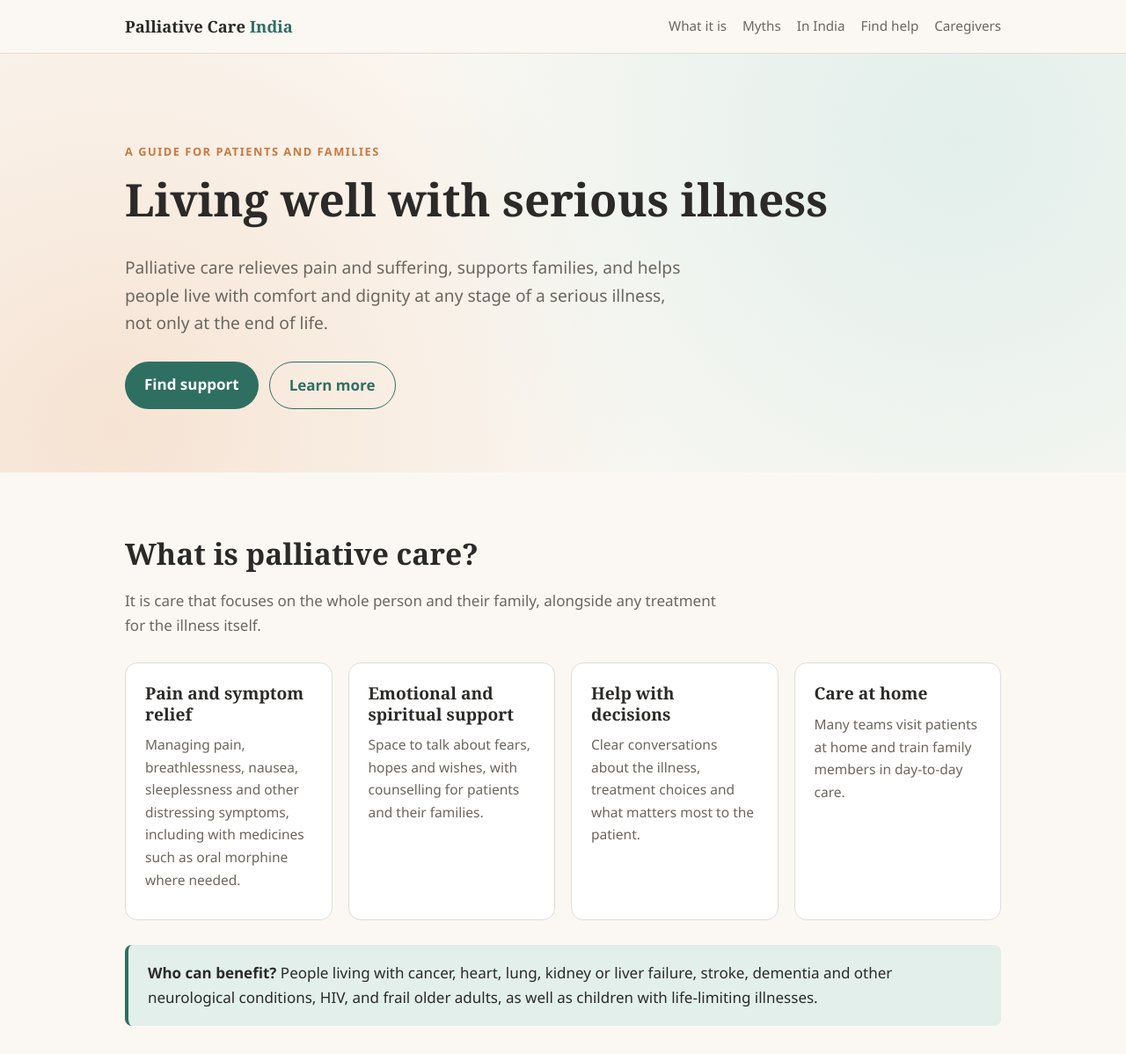
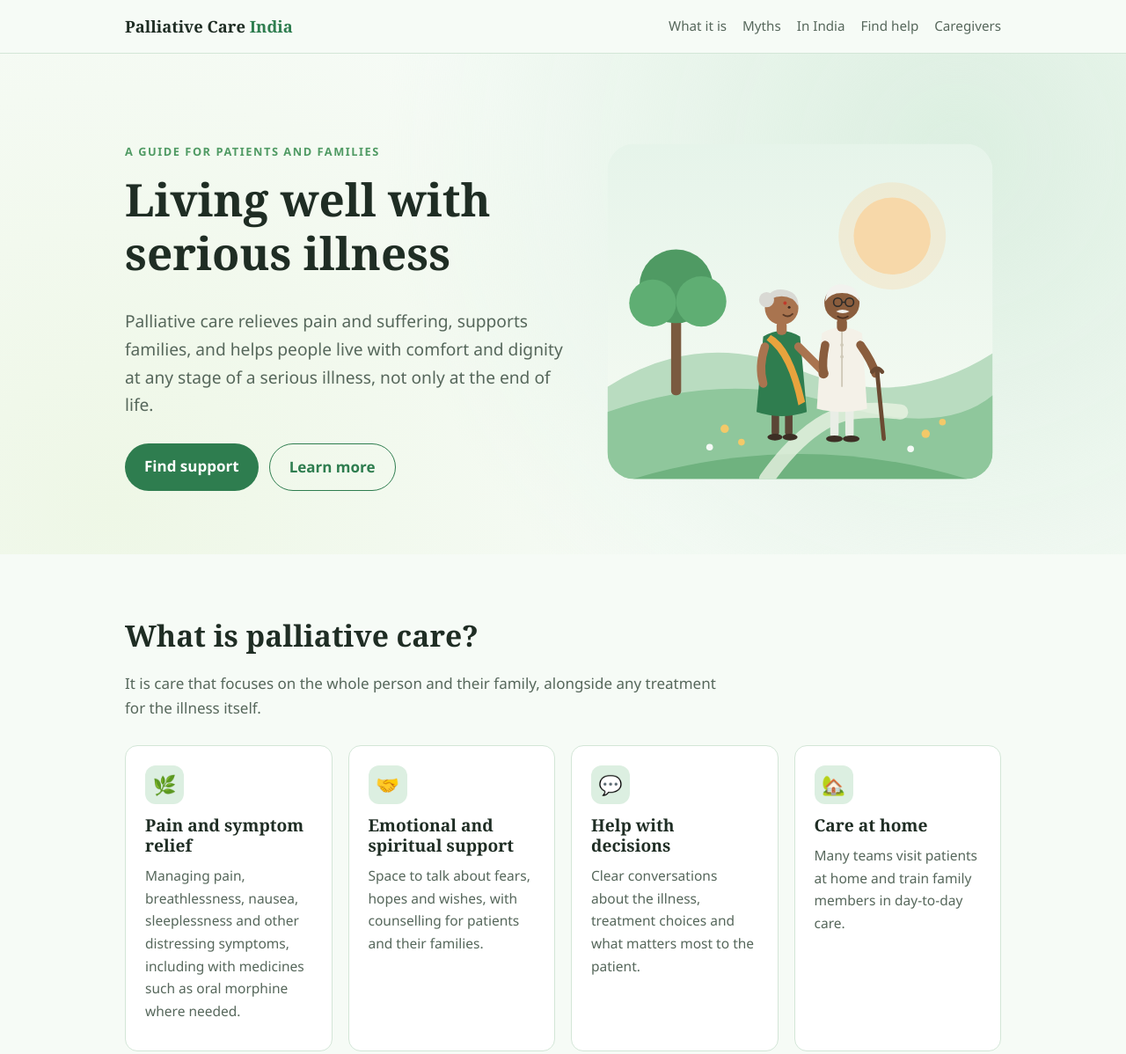
Before and after one commit to aneeshksh/palliative-care-india, a plain HTML site: page index.html in a window 1280 px wide. Shown: the top 1198 px of the page at 88% size. Drawn offline with Linux system fonts and the light colour scheme.

Commit message:
Add hero illustration, card icons and green colour scheme
Co-Authored-By: Claude Opus 5.5 <noreply@anthropic.com>
Claude-Session: https://claude.ai/code/session_011MoadbvaqW4KKjThvjzEeJ

```diff
--- a/index.html
+++ b/index.html
@@ -25,13 +25,18 @@
   <main id="top">
 
     <section class="hero">
-      <div class="wrap">
+      <div class="wrap hero-grid">
+        <div>
         <p class="eyebrow">A guide for patients and families</p>
         <h1>Living well with serious illness</h1>
         <p class="lead">Palliative care relieves pain and suffering, supports families, and helps people live with comfort and dignity at any stage of a serious illness, not only at the end of life.</p>
         <div class="cta-row">
           <a class="btn primary" href="#help">Find support</a>
           <a class="btn ghost" href="#what">Learn more</a>
+        </div>
+        </div>
+        <div class="hero-art">
+          <img src="images/hero.svg" alt="An older couple walking together, holding hands, in a green park at sunrise" width="480" height="420">
         </div>
       </div>
     </section>
@@ -42,18 +47,22 @@
         <p class="section-intro">It is care that focuses on the whole person and their family, alongside any treatment for the illness itself.</p>
         <div class="cards">
           <article class="card">
+            <div class="icon" aria-hidden="true">🌿</div>
             <h3>Pain and symptom relief</h3>
             <p>Managing pain, breathlessness, nausea, sleeplessness and other distressing symptoms, including with medicines such as oral morphine where needed.</p>
           </article>
           <article class="card">
+            <div class="icon" aria-hidden="true">🤝</div>
             <h3>Emotional and spiritual support</h3>
             <p>Space to talk about fears, hopes and wishes, with counselling for patients and their families.</p>
           </article>
           <article class="card">
+            <div class="icon" aria-hidden="true">💬</div>
             <h3>Help with decisions</h3>
             <p>Clear conversations about the illness, treatment choices and what matters most to the patient.</p>
           </article>
           <article class="card">
+            <div class="icon" aria-hidden="true">🏡</div>
             <h3>Care at home</h3>
             <p>Many teams visit patients at home and train family members in day-to-day care.</p>
           </article>
--- a/styles.css
+++ b/styles.css
@@ -1,12 +1,13 @@
 :root {
-  --bg: #fbf8f3;
-  --bg-alt: #f2ece2;
-  --ink: #2b2a28;
-  --muted: #6b665e;
-  --accent: #2f6f62;
-  --accent-soft: #e2efeb;
-  --warm: #c9783f;
-  --line: #e4dccf;
+  --bg: #f6fbf6;
+  --bg-alt: #e8f4ea;
+  --ink: #1f2d24;
+  --muted: #56675b;
+  --accent: #2e7d4f;
+  --accent-dark: #1f5e3a;
+  --accent-soft: #dcefe1;
+  --warm: #4f9a63;
+  --line: #d3e6d7;
   --radius: 14px;
   --max: 1040px;
 }
@@ -41,7 +42,7 @@ a { color: var(--accent); }
 /* Header */
 .site-header {
   position: sticky; top: 0; z-index: 10;
-  background: rgba(251, 248, 243, .94);
+  background: rgba(246, 251, 246, .94);
   backdrop-filter: blur(6px);
   border-bottom: 1px solid var(--line);
 }
@@ -63,11 +64,21 @@ nav a:hover { color: var(--accent); }
   padding: 88px 0 72px;
   background:
     radial-gradient(circle at 85% 20%, var(--accent-soft), transparent 55%),
-    radial-gradient(circle at 10% 90%, #f6e3d3, transparent 50%);
+    radial-gradient(circle at 10% 90%, #eef7e6, transparent 50%);
 }
 .eyebrow {
   text-transform: uppercase; letter-spacing: .12em;
   font-size: .8rem; color: var(--warm); font-weight: 600;
+}
+.hero-grid {
+  display: grid; gap: 36px; align-items: center;
+  grid-template-columns: 1.1fr 1fr;
+}
+.hero-art img { width: 100%; height: auto; display: block; }
+.card .icon {
+  width: 44px; height: 44px; border-radius: 12px;
+  display: grid; place-items: center; margin-bottom: 12px;
+  background: var(--accent-soft); font-size: 1.35rem;
 }
 .lead { font-size: 1.2rem; color: var(--muted); max-width: 640px; }
 .cta-row { display: flex; gap: 12px; flex-wrap: wrap; margin-top: 28px; }
@@ -76,7 +87,7 @@ nav a:hover { color: var(--accent); }
   text-decoration: none; font-weight: 600;
 }
 .btn.primary { background: var(--accent); color: #fff; }
-.btn.primary:hover { background: #255a4f; }
+.btn.primary:hover { background: var(--accent-dark); }
 .btn.ghost { border: 1.5px solid var(--accent); color: var(--accent); }
 
 /* Sections */
@@ -138,9 +149,14 @@ details p { margin: 10px 0 0; color: var(--muted); }
 
 /* Footer */
 .site-footer {
-  padding: 40px 0; background: #26302d; color: #d9e2df;
+  padding: 40px 0; background: #1f3b2a; color: #dcebe0;
 }
-.site-footer .small { color: #a9b6b2; }
+.site-footer .small { color: #a8c4b0; }
+
+@media (max-width: 800px) {
+  .hero-grid { grid-template-columns: 1fr; }
+  .hero-art { max-width: 420px; margin: 0 auto; }
+}
 
 @media (max-width: 600px) {
   nav { gap: 12px; }
```
Also changed, not shown: images/hero.svg (added).
